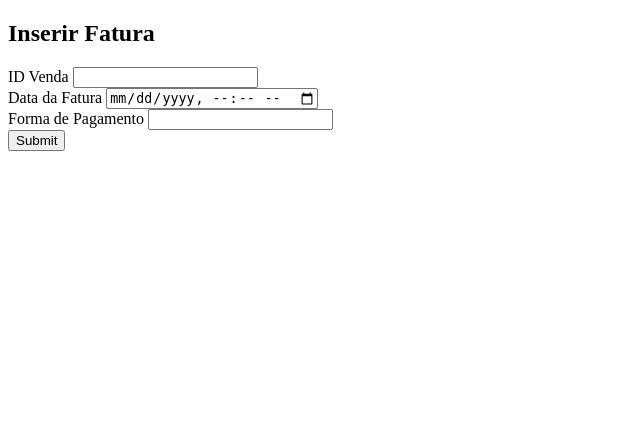
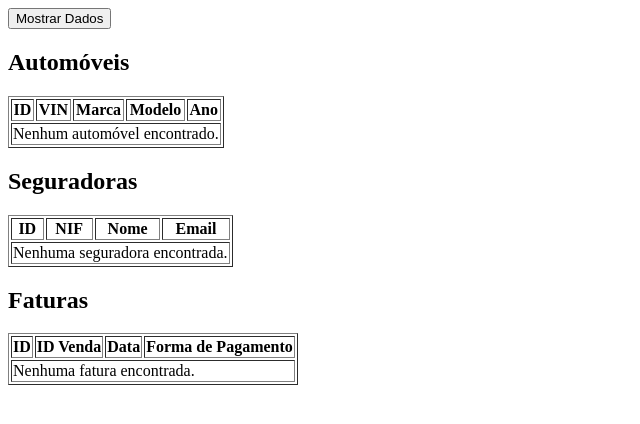
Before and after one commit to GSoeiro/Projeto---BD2, a Django app: page /criarFatura in a window 1280 px wide. Shown: the top 424 px of the page, without its empty margins (0-640 px from the left). Run offline with Django 4.2, Linux system fonts and the light colour scheme.

Commit message:
Mostrar Dados a funcionar

```diff
--- a/website/PLSQL/templates/criarFatura.html
+++ b/website/PLSQL/templates/criarFatura.html
@@ -1,42 +1,74 @@
 <!DOCTYPE html>
 <html lang="en">
 <head>
- <meta charset="UTF-8">
- <meta name="viewport" content="width=device-width, initial-scale=1.0">
- <title>Inserir Fatura</title>
+    <meta charset="UTF-8">
+    <title>Mostrar Dados</title>
 </head>
 <body>
-    <form action="{% url 'criarFaturaBD' %}" method="POST" class="mt-5">
-        {% csrf_token %}
-        <h2>Inserir Fatura</h2>
-
-        <label>ID Venda</label>
-        <input type="number" name="id_venda" id="id_venda" required>
-        <br>
-
-        <label>Data da Fatura</label>
-        <input type="datetime-local" name="data_fatura" id="data_fatura">
-        <br>
-
-        <label>Forma de Pagamento</label>
-        <input type="text" name="forma_pagamento" id="forma_pagamento">
-        <br>
-
-        <button type="submit" class="btn btn-success my-3">Submit</button>
+    <form action="{% url 'mostrarDadosBD' %}" method="GET" class="mt-3">
+        <button type="submit" class="btn btn-primary">Mostrar Dados</button>
     </form>
 
-    {% if success %}
-        <div class="alert alert-success alert-dismissible fade show" role="alert">
-            Fatura criada com sucesso!
-            <button type="button" class="btn-close" data-bs-dismiss="alert" aria-label="Close"></button>
-        </div>
-    {% endif %}
+    <h2>Automóveis</h2>
+    <table border="1">
+        <tr>
+            <th>ID</th>
+            <th>VIN</th>
+            <th>Marca</th>
+            <th>Modelo</th>
+            <th>Ano</th>
+        </tr>
+        {% for auto in automoveis %}
+        <tr>
+            <td>{{ auto.id_automovel }}</td>
+            <td>{{ auto.vin }}</td>
+            <td>{{ auto.marca }}</td>
+            <td>{{ auto.modelo }}</td>
+            <td>{{ auto.ano }}</td>
+        </tr>
+        {% empty %}
+        <tr><td colspan="5">Nenhum automóvel encontrado.</td></tr>
+        {% endfor %}
+    </table>
 
-    {% if error %}
-        <div class="alert alert-danger alert-dismissible fade show" role="alert">
-            {{ error }}
-            <button type="button" class="btn-close" data-bs-dismiss="alert" aria-label="Close"></button>
-        </div>
-    {% endif %}
+    <h2>Seguradoras</h2>
+    <table border="1">
+        <tr>
+            <th>ID</th>
+            <th>NIF</th>
+            <th>Nome</th>
+            <th>Email</th>
+        </tr>
+        {% for seg in seguradoras %}
+        <tr>
+            <td>{{ seg.id_seguradora }}</td>
+            <td>{{ seg.nif_seguradora }}</td>
+            <td>{{ seg.nome }}</td>
+            <td>{{ seg.email }}</td>
+        </tr>
+        {% empty %}
+        <tr><td colspan="4">Nenhuma seguradora encontrada.</td></tr>
+        {% endfor %}
+    </table>
+
+    <h2>Faturas</h2>
+    <table border="1">
+        <tr>
+            <th>ID</th>
+            <th>ID Venda</th>
+            <th>Data</th>
+            <th>Forma de Pagamento</th>
+        </tr>
+        {% for fat in faturas %}
+        <tr>
+            <td>{{ fat.id_fatura }}</td>
+            <td>{{ fat.id_venda_id }}</td>
+            <td>{{ fat.data_fatura }}</td>
+            <td>{{ fat.forma_pagamento }}</td>
+        </tr>
+        {% empty %}
+        <tr><td colspan="4">Nenhuma fatura encontrada.</td></tr>
+        {% endfor %}
+    </table>
 </body>
 </html>
--- a/website/PLSQL/templates/home.html
+++ b/website/PLSQL/templates/home.html
@@ -10,7 +10,9 @@
     <button onclick="window.location.href='/criarAutomovel'">Criar Automóvel</button>
     <button onclick="window.location.href='/criarSeguradora'">Criar Seguradora</button>
     <button onclick="window.location.href='/criarFatura'">Criar Fatura</button>
-    <button onclick="window.location.href='/mostrarDados'">Mostrar</button>
+    <form action="{% url 'mostrarDadosBD' %}" method="GET" class="mt-3">
+        <button type="submit" class="btn btn-primary">Mostrar Dados</button>
+    </form>
 
 </body>
 </html>
--- a/website/PLSQL/templates/mostrarDados.html
+++ b/website/PLSQL/templates/mostrarDados.html
@@ -14,7 +14,7 @@
             <th>Modelo</th>
             <th>Ano</th>
         </tr>
-        {% for auto in automovel %}
+        {% for auto in automoveis %}
         <tr>
             <td>{{ auto.id_automovel }}</td>
             <td>{{ auto.vin }}</td>
@@ -35,7 +35,7 @@
             <th>Nome</th>
             <th>Email</th>
         </tr>
-        {% for seg in seguradora %}
+        {% for seg in seguradoras %}
         <tr>
             <td>{{ seg.id_seguradora }}</td>
             <td>{{ seg.nif_seguradora }}</td>
@@ -55,7 +55,7 @@
             <th>Data</th>
             <th>Forma de Pagamento</th>
         </tr>
-        {% for fat in fatura %}
+        {% for fat in faturas %}
         <tr>
             <td>{{ fat.id_fatura }}</td>
             <td>{{ fat.id_venda }}</td>
--- a/website/PLSQL/views.py
+++ b/website/PLSQL/views.py
@@ -1,7 +1,6 @@
-# Create your views here
 from django.shortcuts import render
 from django.db import connection
-from .models import TipoUtilizador, Utilizador, Seguradora, Automovel, Colaborador, Fatura, Venda
+from .models import Seguradora, Automovel, Fatura
 from datetime import datetime
 
 def home(request):
@@ -111,9 +110,12 @@ def criarAutomovelBD(request):
 
 
 def mostrarDadosBD(request):
-    context = {
-        'automovel': Automovel.objects.all(),
-        'seguradora': Seguradora.objects.all(),
-        'fatura': Fatura.objects.all()
-    }
-    return render(request, 'mostrar.html', context)
+    automovel = Automovel.objects.all()
+    seguradora = Seguradora.objects.all()
+    fatura = Fatura.objects.all()
+
+    return render(request, 'mostrarDados.html', {
+        'automoveis': automovel,
+        'seguradoras': seguradora,
+        'faturas': fatura
+    })
```
